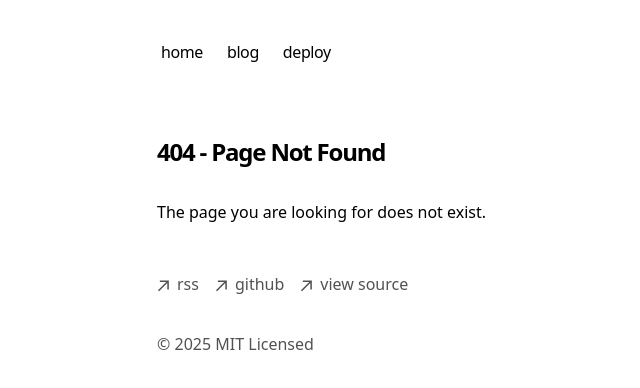
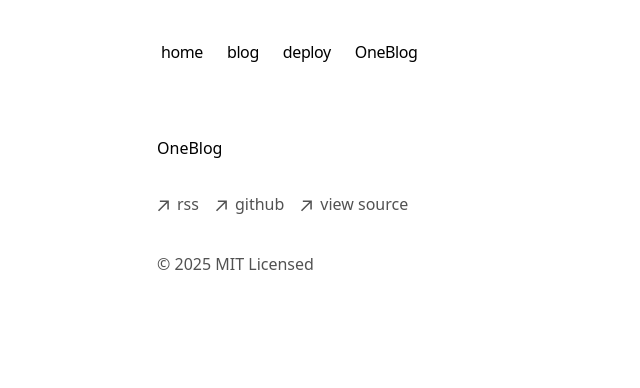
Before and after one commit to kblair40/personal-blog, a Next.js app: page /oneblog in a window 1280 px wide. Before the commit this address had no page. Shown: the top 388 px of the page, without its empty margins (195-835 px from the left). Built offline with nearby package versions, Linux system fonts and the light colour scheme.

Commit message:
Add OneBlog page

```diff
--- a/app/components/nav.tsx
+++ b/app/components/nav.tsx
@@ -9,6 +9,9 @@ const navItems = {
   },
   'https://vercel.com/templates/next.js/portfolio-starter-kit': {
     name: 'deploy',
+  },
+  '/oneblog': {
+    name: 'OneBlog',
   },
 }
 
--- /dev/null
+++ b/app/oneblog/page.tsx
@@ -0,0 +1,9 @@
+import React from "react";
+
+type Props = {};
+
+const OneBlog = (props: Props) => {
+  return <div>OneBlog</div>;
+};
+
+export default OneBlog
```
